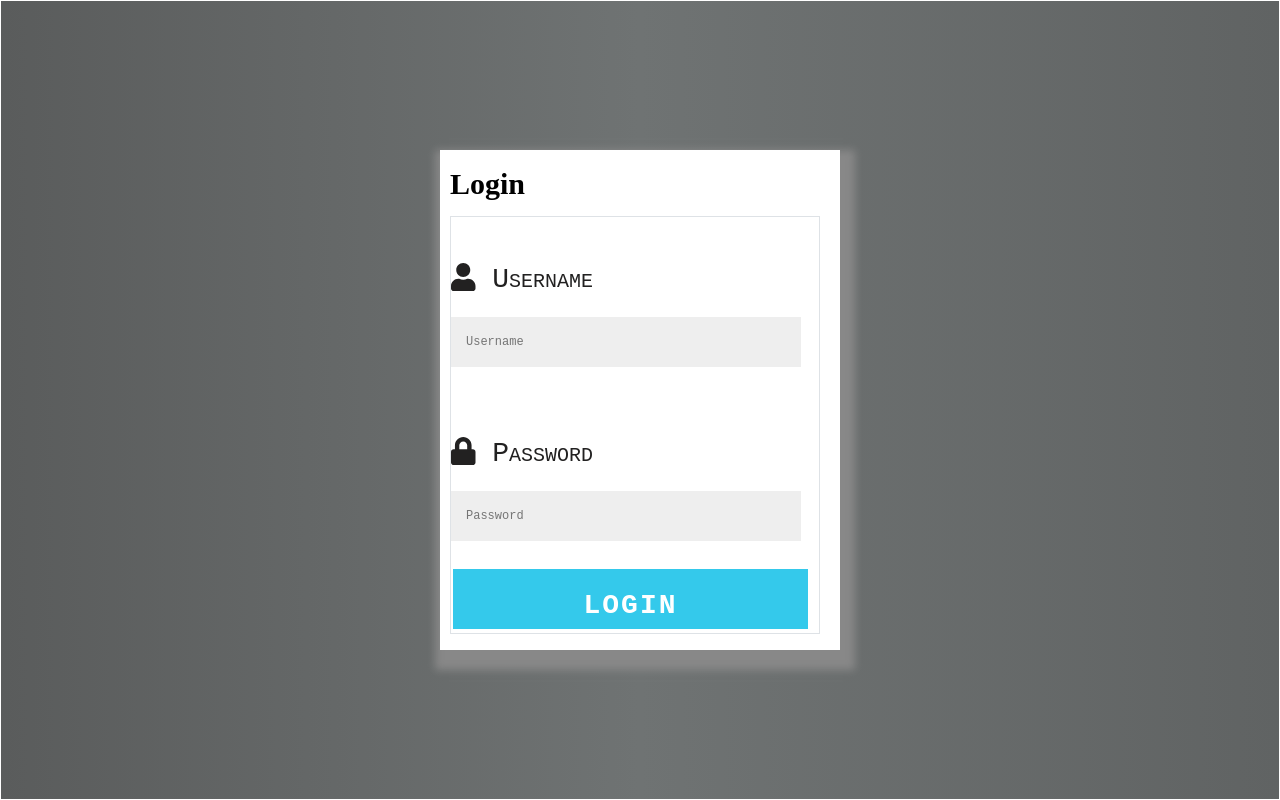
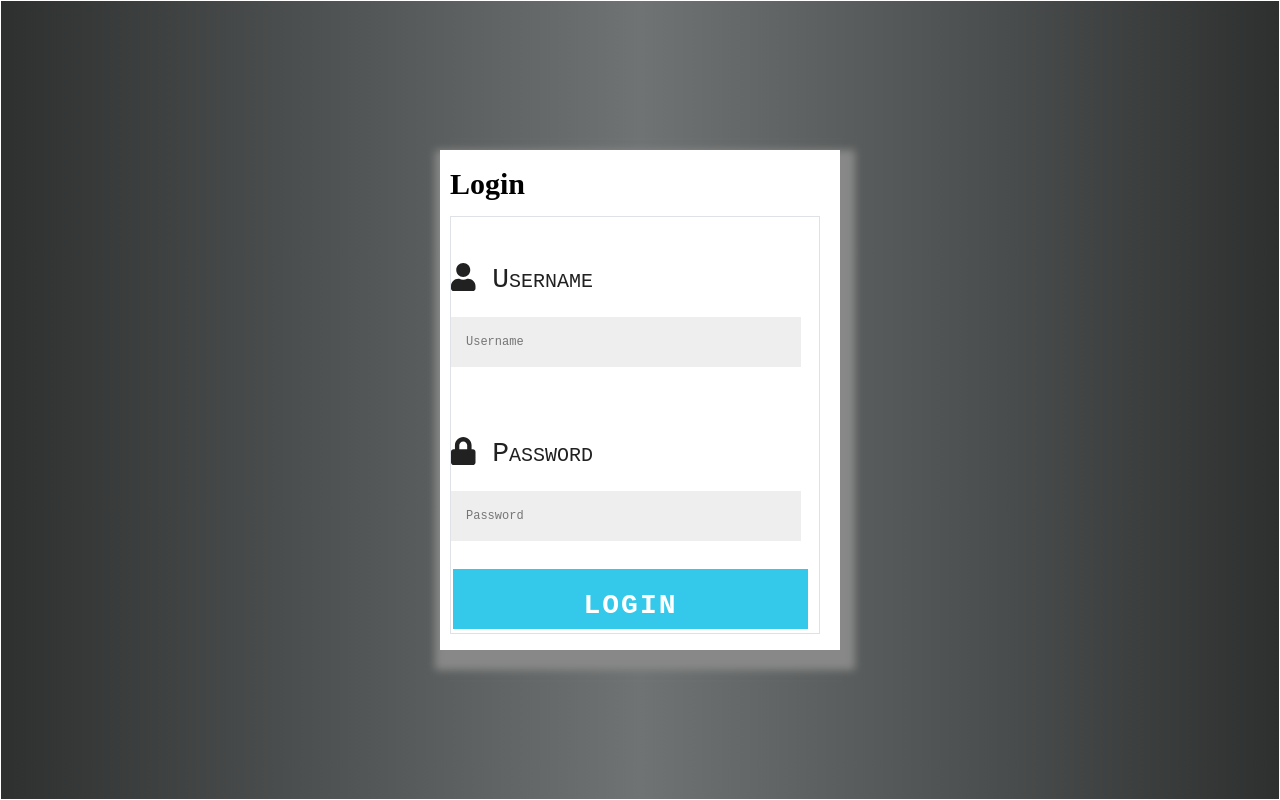
Before and after one commit to 99002482/Shadow_Project, a React (Create React App) app: page /Login in a window 1280 px wide. Built offline with nearby package versions, Linux system fonts and the light colour scheme.

Commit message:
chanes to login page

```diff
--- a/src/App.css
+++ b/src/App.css
@@ -49,7 +49,7 @@
   justify-content: center;
   background-size: cover;
   height: 100%;
-  background: linear-gradient(0.25turn, #5a5c5c,#6F7373 , #606363);
+  background: linear-gradient(0.25turn, #2e3030,#6F7373 ,#2e3030);
   border: 1px solid;
   padding: 10px;
   box-shadow: 5px 10px 8px 10px #888888;
```
